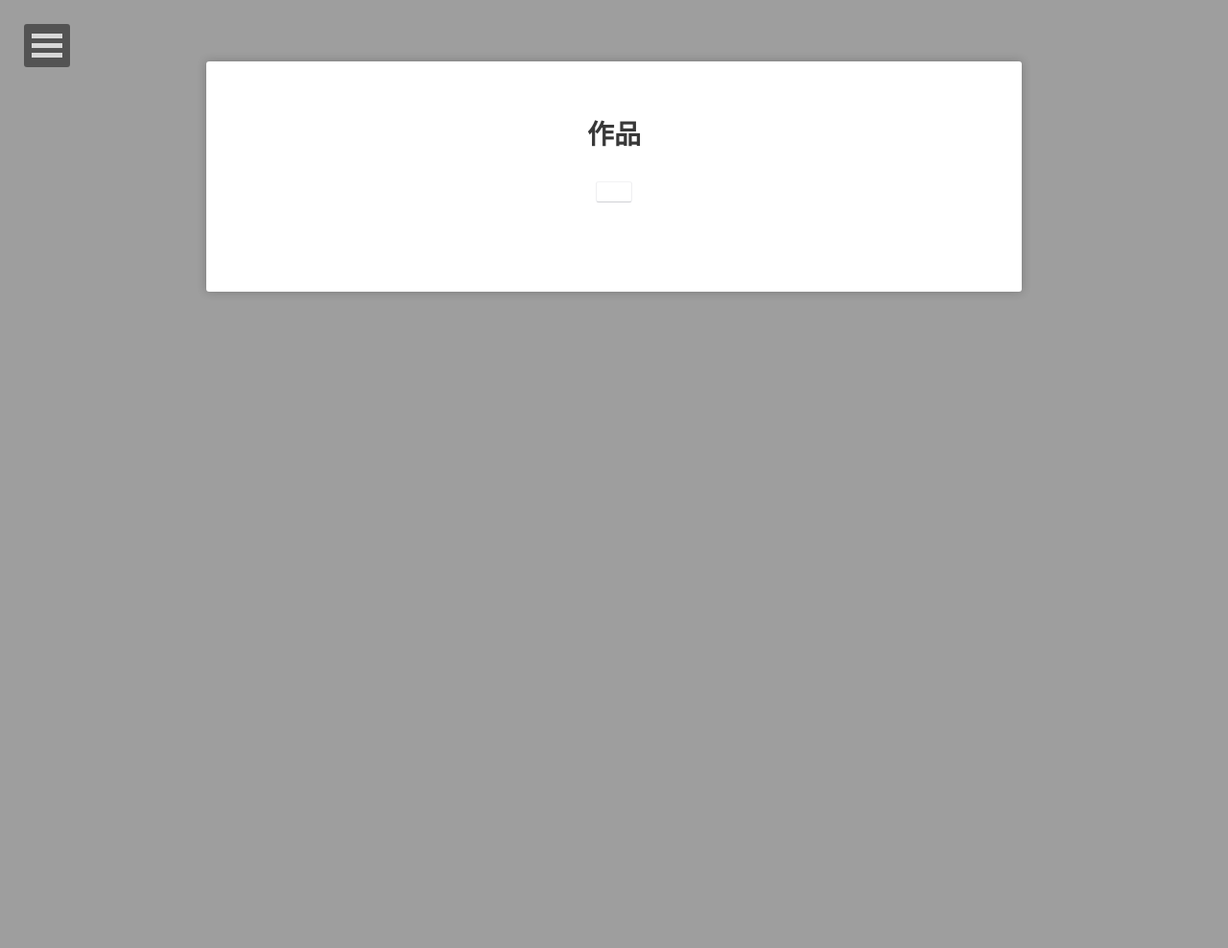
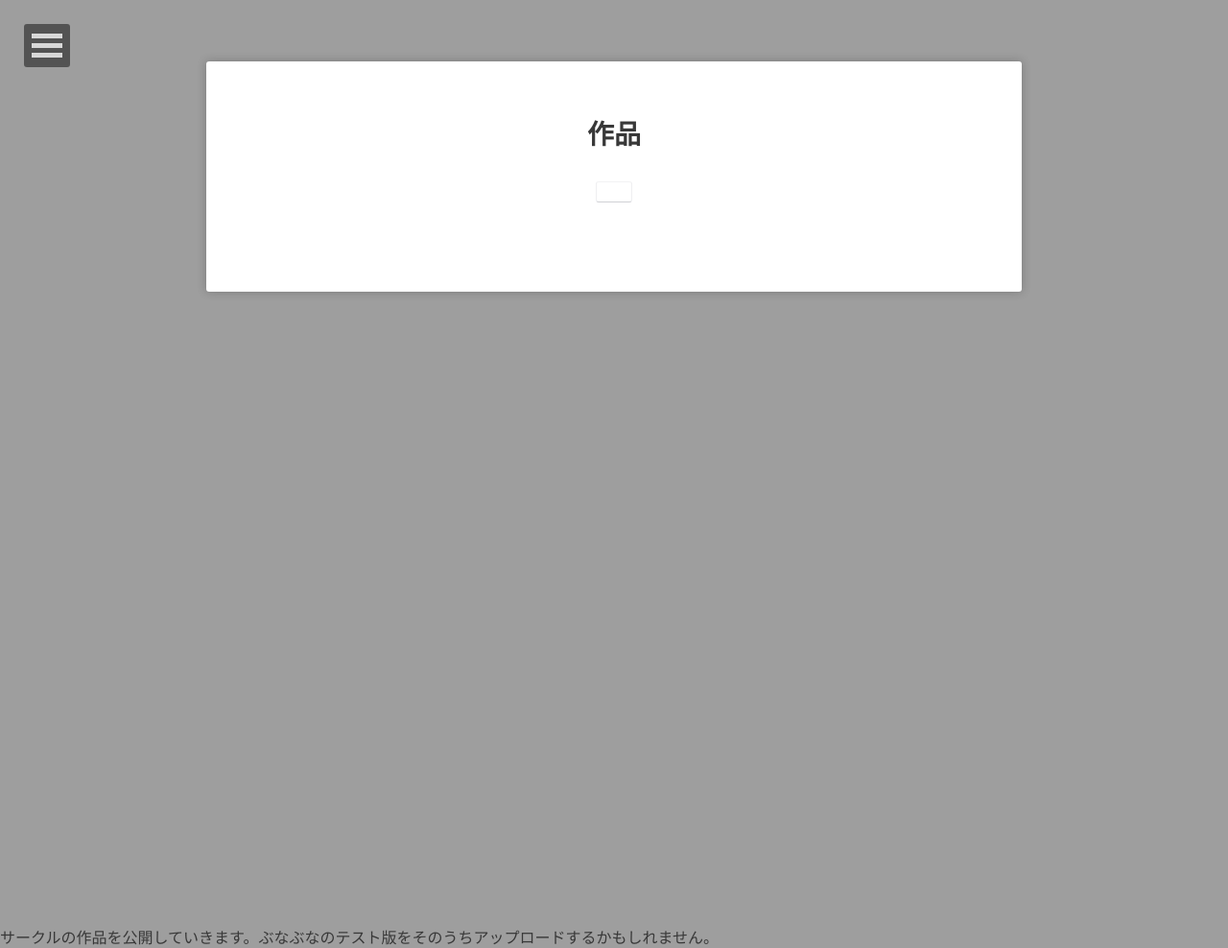
Before and after one commit to p-adic/p-adic.github.io, a Jekyll site: the page built from projects/index.md, in a window 1280 px wide. Shown: the whole page at 96% size. Built offline with Jekyll 4.4.1, drawn with Linux system fonts in a browser that asks for light colours; some web fonts are replaced; before the commit the page ends 964 px from its top, so only the background shows below that.

Commit message:
Update project.html

```diff
--- a/_layouts/project.html
+++ b/_layouts/project.html
@@ -40,5 +40,9 @@ layout: compress
     {% include scripts.html %}
     <script src="{{ site.url }}/assets/js/wow.min.js"></script>
     <script type="text/javascript">(new WOW).init();</script>
+
+
+    サークルの作品を公開していきます。ぶなぶなのテスト版をそのうちアップロードするかもしれません。
+
 </body>
 </html>
```
